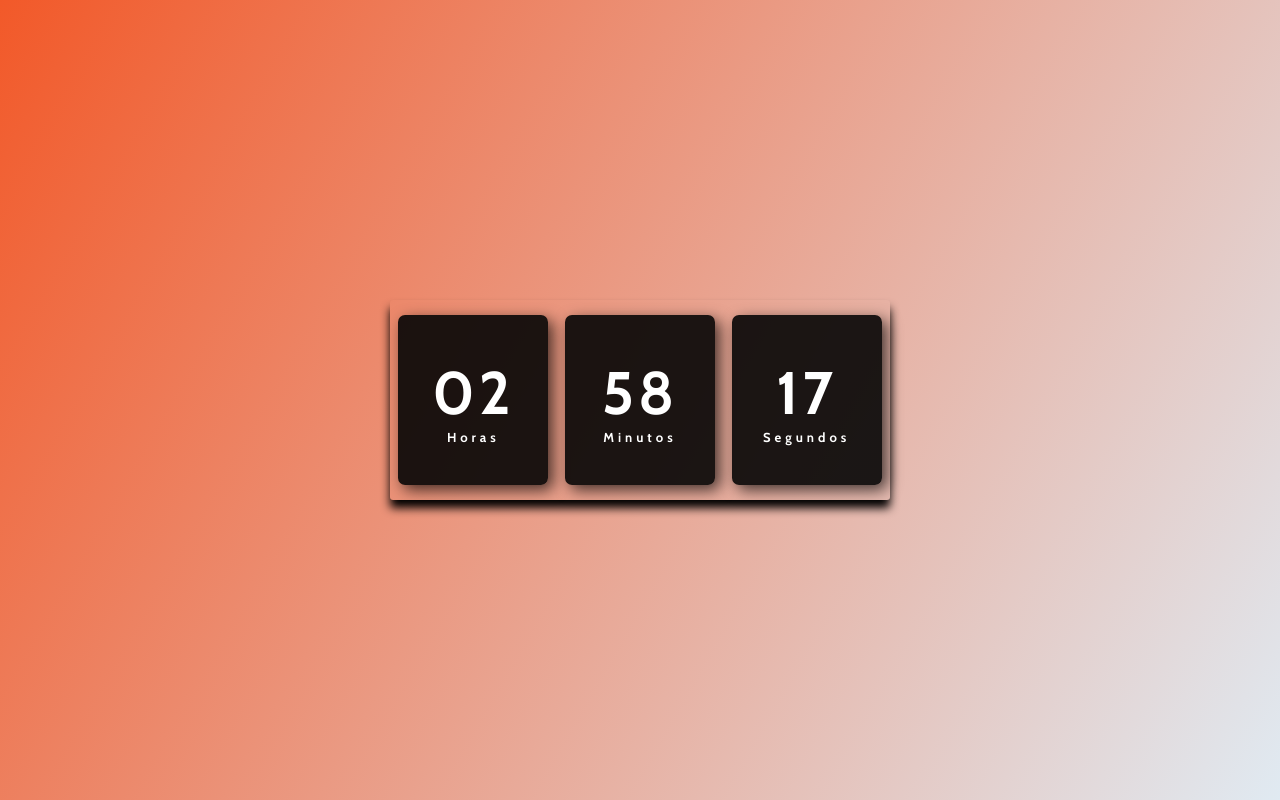
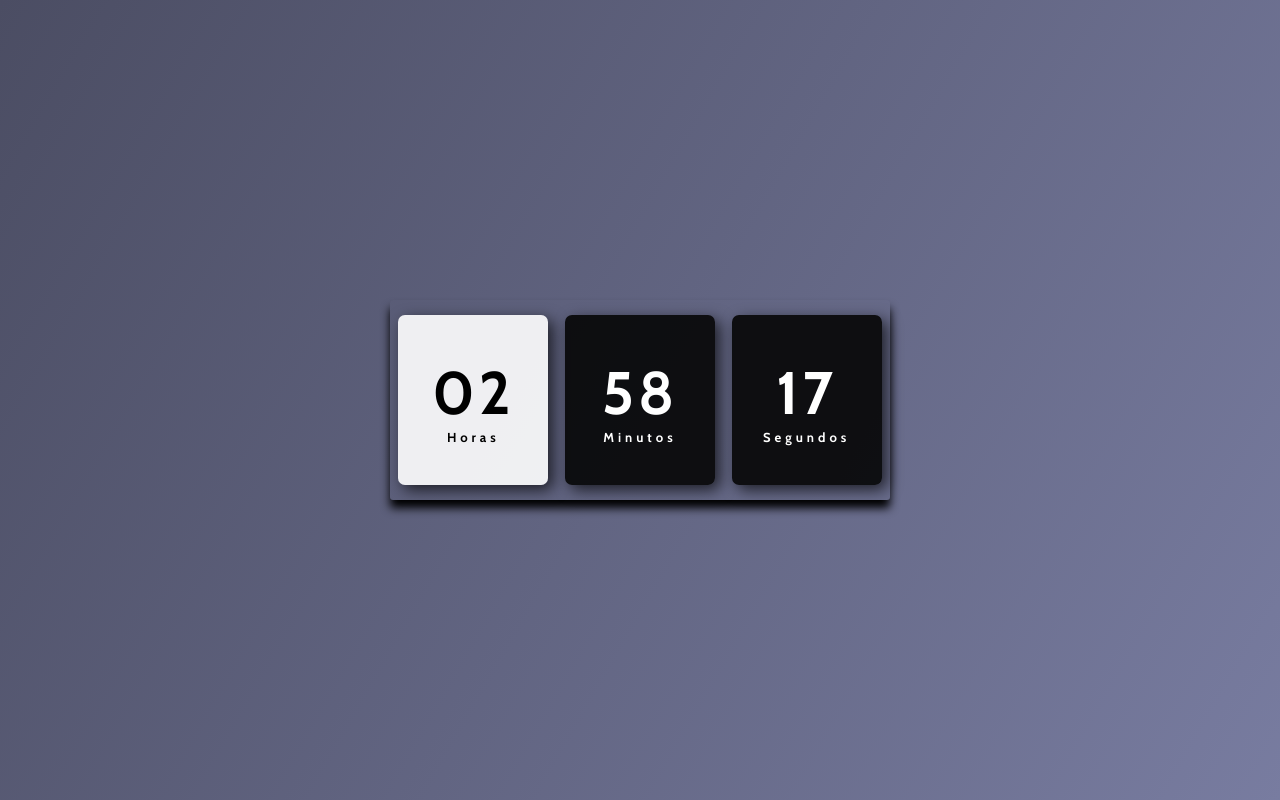
Before and after one commit to Mecduda99/relogio_digital, a plain HTML site: page index.html in a window 1280 px wide. In both pictures the pointer is over the element 473 px from the left and 400 px from the top of the page. Drawn offline with nearby package versions, Linux system fonts and the light colour scheme.

Commit message:
mais estilizações

```diff
--- a/assets/css/style.css
+++ b/assets/css/style.css
@@ -8,7 +8,7 @@
 
 body{
     height: 100vh;
-    background: linear-gradient(120deg, #F25929, #E0EAF2);
+    background: linear-gradient(120deg, #4b4d63, #787CA0);
     display: flex;
     align-items: center;
     justify-content: center;
@@ -40,6 +40,11 @@ body{
     letter-spacing: 4px;
 }
 
+.relogio div:hover{
+    background-color: rgba(255, 255, 255, 0.9);
+    color: black;
+}
+
 .relogio span {
     font-weight: bolder;
     font-size: 60px;
```
